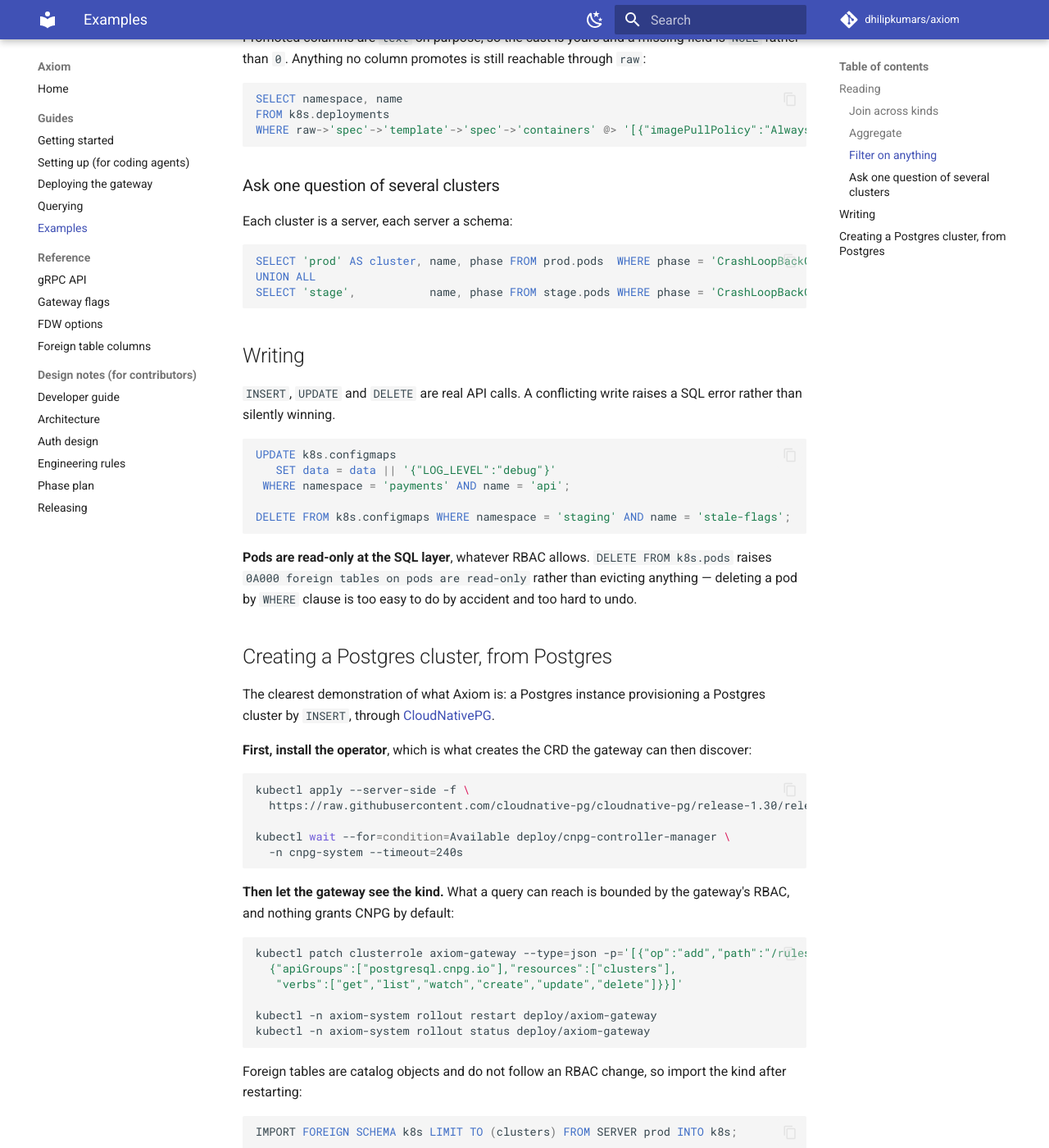
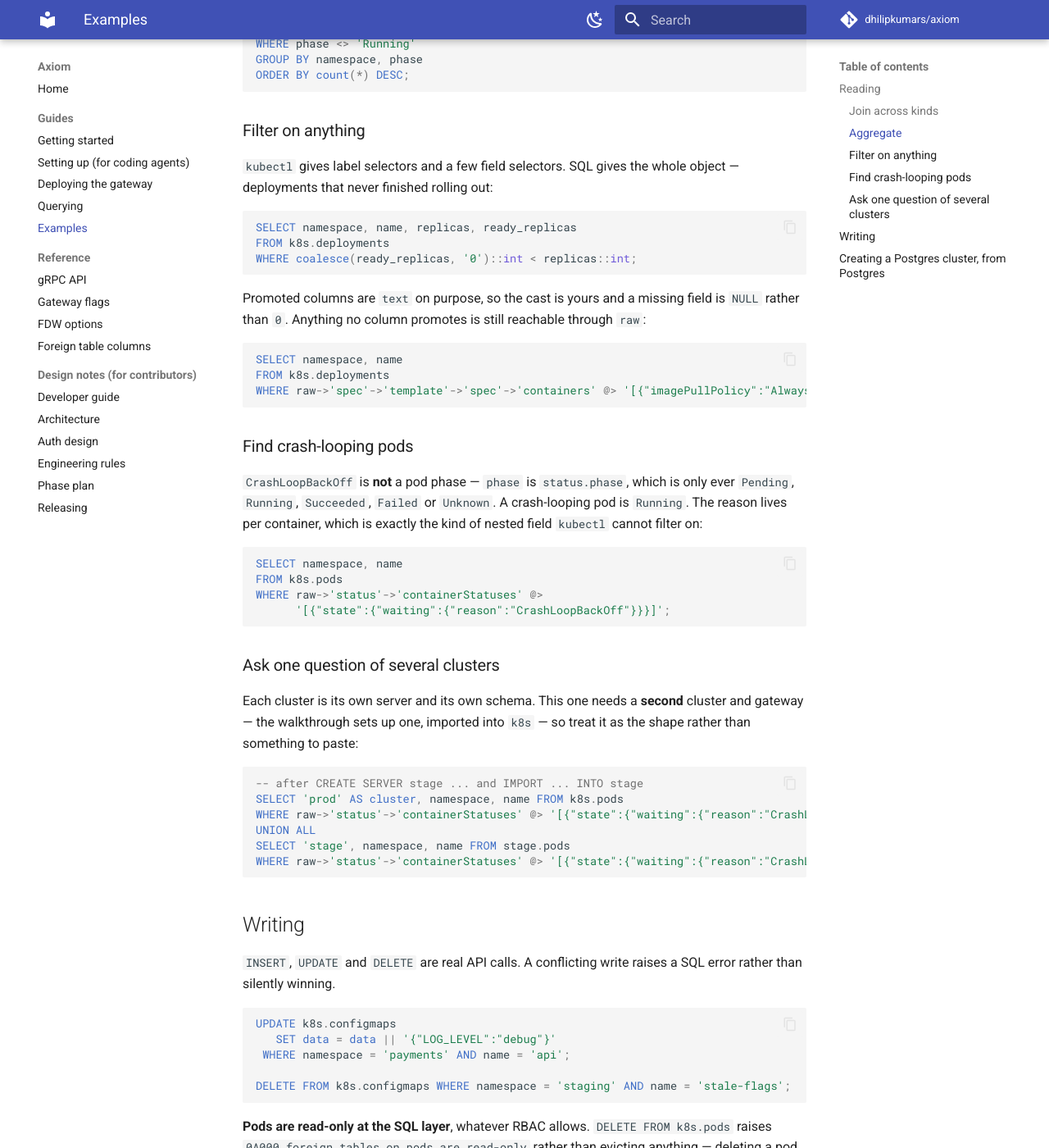
Before and after one commit to dhilipkumars/axiom, an MkDocs documentation site: the page built from docs/guides/examples.md, in a window 1280 px wide and 1400 px high, scrolled down 1473 px. Shown: the whole window at 82% size. Built offline with MkDocs 1.6.1 and Material for MkDocs 9.7.7, drawn with Linux system fonts in a browser that asks for light colours; comment, search, counter and statistics services are not loaded; some of the changed text lies outside the part shown.

Commit message:
Stop documenting a pod phase Kubernetes never sets
Second block on this PR, three findings, all correct. The first round
caught documentation describing a path I had not walked; this one caught
documentation describing Kubernetes as I assumed it to be.

`phase = 'CrashLoopBackOff'` matches nothing, ever. The column is
`status.phase`, which is only Pending, Running, Succeeded, Failed or
Unknown -- a crash-looping pod is Running. CrashLoopBackOff is a
container waiting reason, nested under status.containerStatuses. The
query was in the README's multi-cluster example and in the examples
page, and it would have returned zero rows and looked like Axiom was
broken.

The replacement is a better example than the one it removes, because
reaching a per-container waiting reason is exactly what kubectl cannot
filter on and SQL can. Every remaining phase comparison now uses a real
enum member: Running and Failed.

The multi-cluster example queried prod.pods and stage.pods, while the
walkthrough it tells you to finish first creates schema k8s and no
second server at all. It is now labelled as the shape of a two-cluster
setup rather than something to paste, and says what it needs.

The RBAC recipe claimed to be "the same every time" and was not: it
showed apiGroups [""] for nodes, which is wrong for deployments in the
apps group. A reader applying it verbatim gets a silent failure -- the
access check rejects the kind, IMPORT quietly omits it, and the error
surfaces later as a missing relation. There is now a table of the groups
for the kinds these pages use, and the silent-failure mode is stated,
because that is the part that wastes an afternoon.

Co-Authored-By: Claude Opus 5 <noreply@anthropic.com>

````diff
--- a/docs/guides/examples.md
+++ b/docs/guides/examples.md
@@ -19,12 +19,26 @@ These assume you have finished [Getting started](getting-started.md), so server
     ServiceAccount, and there is deliberately no wildcard.
 
     Examples below that use `nodes`, `deployments` or a CRD need that kind
-    granted first. The recipe is the same every time — grant, restart,
-    re-import:
+    granted first: grant, restart, re-import.
+
+    **The API group differs per kind**, and getting it wrong fails silently —
+    the gateway's access check rejects the kind, `IMPORT FOREIGN SCHEMA` simply
+    omits it, and the query then says the relation does not exist:
+
+    | Kind | `apiGroups` |
+    |---|---|
+    | `nodes`, `pods`, `configmaps` | `[""]` — the core group |
+    | `deployments` | `["apps"]` |
+    | CloudNativePG `clusters` | `["postgresql.cnpg.io"]` |
 
     ```sh
+    # nodes: core group, so apiGroups is the empty string
     kubectl patch clusterrole axiom-gateway --type=json -p='[{"op":"add","path":"/rules/-","value":
       {"apiGroups":[""],"resources":["nodes"],"verbs":["get","list","watch"]}}]'
+
+    # deployments: apps group
+    kubectl patch clusterrole axiom-gateway --type=json -p='[{"op":"add","path":"/rules/-","value":
+      {"apiGroups":["apps"],"resources":["deployments"],"verbs":["get","list","watch"]}}]'
 
     kubectl -n axiom-system rollout restart deploy/axiom-gateway
     kubectl -n axiom-system rollout status deploy/axiom-gateway
@@ -81,14 +95,33 @@ FROM k8s.deployments
 WHERE raw->'spec'->'template'->'spec'->'containers' @> '[{"imagePullPolicy":"Always"}]';
 ```
 
+### Find crash-looping pods
+
+`CrashLoopBackOff` is **not** a pod phase — `phase` is `status.phase`, which is
+only ever `Pending`, `Running`, `Succeeded`, `Failed` or `Unknown`. A
+crash-looping pod is `Running`. The reason lives per container, which is
+exactly the kind of nested field `kubectl` cannot filter on:
+
+```sql
+SELECT namespace, name
+FROM k8s.pods
+WHERE raw->'status'->'containerStatuses' @>
+      '[{"state":{"waiting":{"reason":"CrashLoopBackOff"}}}]';
+```
+
 ### Ask one question of several clusters
 
-Each cluster is a server, each server a schema:
+Each cluster is its own server and its own schema. This one needs a **second**
+cluster and gateway — the walkthrough sets up one, imported into `k8s` — so
+treat it as the shape rather than something to paste:
 
 ```sql
-SELECT 'prod' AS cluster, name, phase FROM prod.pods  WHERE phase = 'CrashLoopBackOff'
+-- after CREATE SERVER stage ... and IMPORT ... INTO stage
+SELECT 'prod' AS cluster, namespace, name FROM k8s.pods
+WHERE raw->'status'->'containerStatuses' @> '[{"state":{"waiting":{"reason":"CrashLoopBackOff"}}}]'
 UNION ALL
-SELECT 'stage',           name, phase FROM stage.pods WHERE phase = 'CrashLoopBackOff';
+SELECT 'stage', namespace, name FROM stage.pods
+WHERE raw->'status'->'containerStatuses' @> '[{"state":{"waiting":{"reason":"CrashLoopBackOff"}}}]';
 ```
 
 ## Writing
````
Also changed, not shown: other parts of docs/guides/examples.md (+1 -1 lines), README.md (+14 -4 lines).
